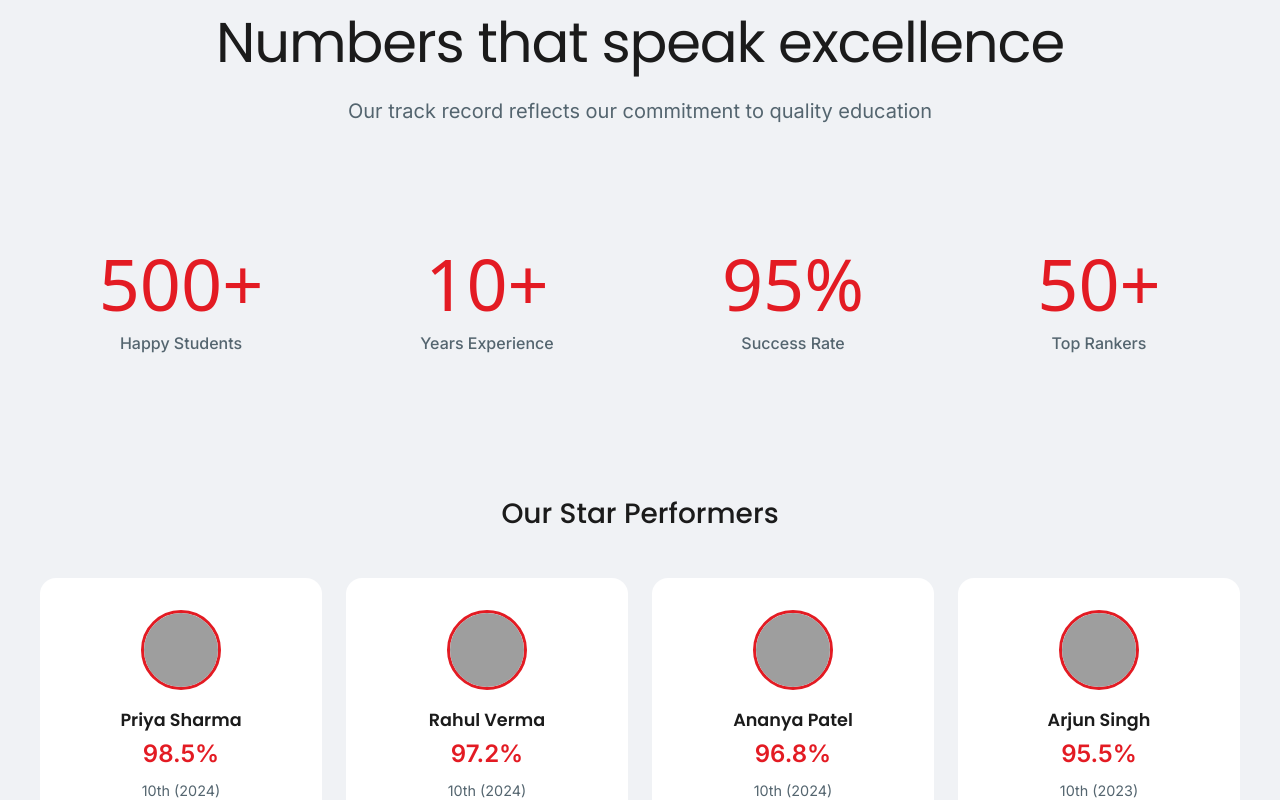
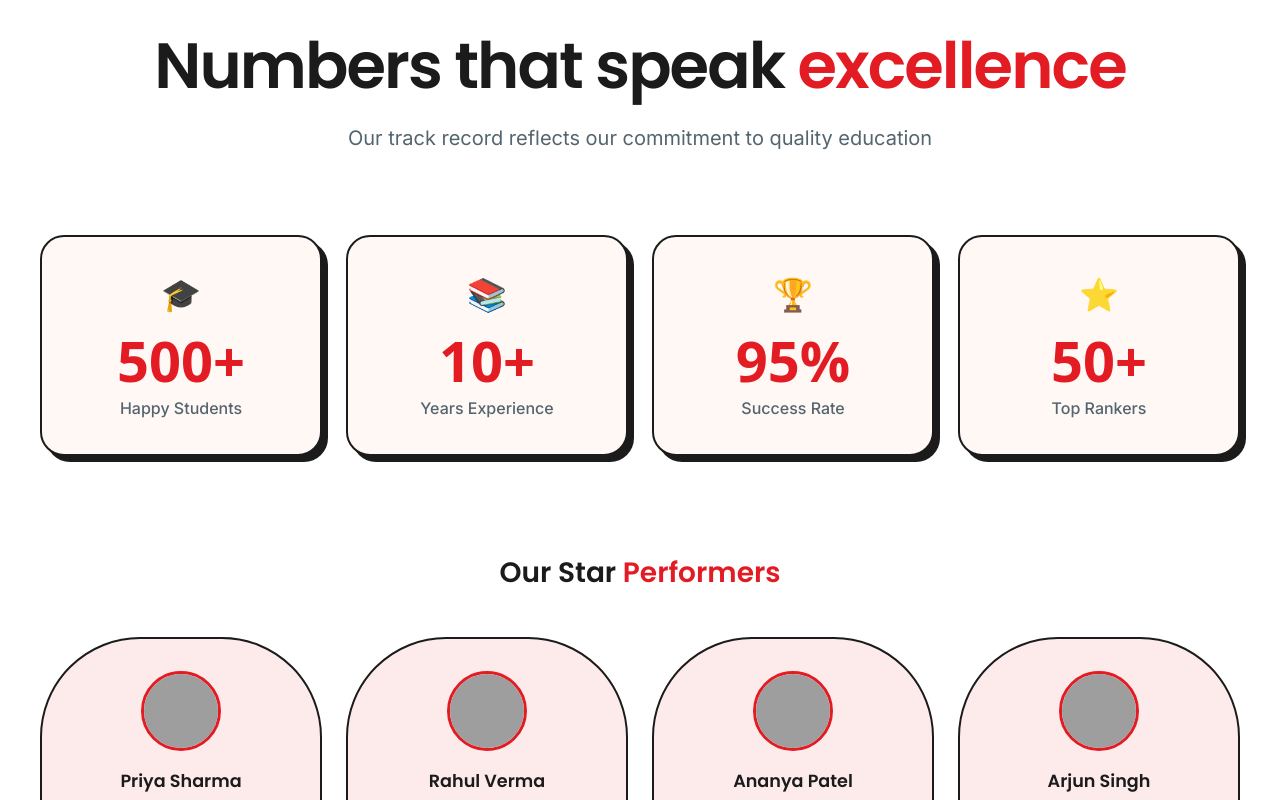
Before and after one commit to alok-hub123/Aimers, a React (Vite) app: page / in a window 1280 px wide. Shown: the part 2120-2920 px from the top of the page. Built offline with nearby package versions, Linux system fonts and the light colour scheme; grey boxes are pictures that could not be loaded.

Commit message:
updated achievements styling

```diff
--- a/src/components/Achievements.jsx
+++ b/src/components/Achievements.jsx
@@ -1,15 +1,15 @@
 import React, { useRef, useEffect, useState } from 'react';
-import { COLORS } from '../constants/theme';
+import { COLORS, SHADOWS } from '../constants/theme';
 
 const Achievements = () => {
     const [isVisible, setIsVisible] = useState(false);
     const sectionRef = useRef(null);
 
     const stats = [
-        { value: 500, suffix: '+', label: 'Happy Students' },
-        { value: 10, suffix: '+', label: 'Years Experience' },
-        { value: 95, suffix: '%', label: 'Success Rate' },
-        { value: 50, suffix: '+', label: 'Top Rankers' },
+        { value: 500, suffix: '+', label: 'Happy Students', emoji: '🎓' },
+        { value: 10, suffix: '+', label: 'Years Experience', emoji: '📚' },
+        { value: 95, suffix: '%', label: 'Success Rate', emoji: '🏆' },
+        { value: 50, suffix: '+', label: 'Top Rankers', emoji: '⭐' },
     ];
 
     const toppers = [
@@ -59,8 +59,8 @@ const Achievements = () => {
 
     return (
         <section ref={sectionRef} id="achievements" style={{
-            padding: '120px 24px',
-            backgroundColor: '#f0f2f5',
+            padding: '140px 24px',
+            backgroundColor: COLORS.white,
         }}>
             <div style={{
                 maxWidth: '1200px',
@@ -69,26 +69,28 @@ const Achievements = () => {
                 {/* Header */}
                 <div style={{ textAlign: 'center', marginBottom: '80px' }}>
                     <h2 style={{
-                        fontSize: 'clamp(2.5rem, 5vw, 3.5rem)',
-                        fontWeight: 400,
-                        color: '#1b1b1b',
-                        lineHeight: 1.15,
+                        fontSize: 'clamp(2.8rem, 5vw, 4rem)',
+                        fontWeight: 600,
+                        color: COLORS.dark,
+                        lineHeight: 1.1,
                         marginBottom: '20px',
-                        letterSpacing: '-0.02em',
+                        letterSpacing: '-0.03em',
                     }}>
-                        Numbers that speak excellence
+                        Numbers that speak{' '}
+                        <span style={{ color: COLORS.primary }}>excellence</span>
                     </h2>
                     <p style={{
                         fontSize: '1.25rem',
-                        color: '#54656f',
+                        color: COLORS.darkSecondary,
                         maxWidth: '600px',
                         margin: '0 auto',
+                        lineHeight: 1.7,
                     }}>
                         Our track record reflects our commitment to quality education
                     </p>
                 </div>
 
-                {/* Stats Grid */}
+                {/* Stats Grid - Neo-brutalist cards */}
                 <div style={{
                     display: 'grid',
                     gridTemplateColumns: 'repeat(4, 1fr)',
@@ -99,23 +101,33 @@ const Achievements = () => {
                         <div
                             key={index}
                             style={{
+                                background: COLORS.warmBg,
+                                borderRadius: '24px',
+                                padding: '32px 20px',
                                 textAlign: 'center',
-                                padding: '40px 20px',
+                                border: `2px solid ${COLORS.dark}`,
+                                boxShadow: SHADOWS.brutalist,
                             }}
                         >
                             <div style={{
-                                fontSize: 'clamp(3rem, 6vw, 4.5rem)',
-                                fontWeight: 300,
+                                fontSize: '2rem',
+                                marginBottom: '12px',
+                            }}>
+                                {stat.emoji}
+                            </div>
+                            <div style={{
+                                fontSize: 'clamp(2.5rem, 5vw, 3.5rem)',
+                                fontWeight: 700,
                                 color: COLORS.primary,
                                 fontFamily: 'system-ui, sans-serif',
                                 lineHeight: 1,
-                                marginBottom: '12px',
+                                marginBottom: '8px',
                             }}>
                                 <AnimatedNumber value={stat.value} suffix={stat.suffix} />
                             </div>
                             <div style={{
                                 fontSize: '1rem',
-                                color: '#54656f',
+                                color: COLORS.darkSecondary,
                                 fontWeight: 500,
                             }}>
                                 {stat.label}
@@ -128,12 +140,12 @@ const Achievements = () => {
                 <div>
                     <h3 style={{
                         fontSize: '1.75rem',
-                        fontWeight: 500,
-                        color: '#1b1b1b',
+                        fontWeight: 600,
+                        color: COLORS.dark,
                         textAlign: 'center',
                         marginBottom: '48px',
                     }}>
-                        Our Star Performers
+                        Our Star <span style={{ color: COLORS.primary }}>Performers</span>
                     </h3>
                     <div style={{
                         display: 'grid',
@@ -144,14 +156,12 @@ const Achievements = () => {
                             <div
                                 key={index}
                                 style={{
-                                    background: 'white',
-                                    borderRadius: '16px',
+                                    background: COLORS.primaryLight,
+                                    borderRadius: '100px 100px 24px 24px',
                                     padding: '32px',
                                     textAlign: 'center',
-                                    transition: 'transform 0.3s ease',
+                                    border: `2px solid ${COLORS.dark}`,
                                 }}
-                                onMouseEnter={(e) => e.currentTarget.style.transform = 'translateY(-4px)'}
-                                onMouseLeave={(e) => e.currentTarget.style.transform = 'translateY(0)'}
                             >
                                 <div style={{
                                     width: '80px',
@@ -174,14 +184,14 @@ const Achievements = () => {
                                 <h4 style={{
                                     fontSize: '1.1rem',
                                     fontWeight: 600,
-                                    color: '#1b1b1b',
+                                    color: COLORS.dark,
                                     marginBottom: '4px',
                                 }}>
                                     {topper.name}
                                 </h4>
                                 <div style={{
                                     fontSize: '1.5rem',
-                                    fontWeight: 600,
+                                    fontWeight: 700,
                                     color: COLORS.primary,
                                     marginBottom: '4px',
                                 }}>
@@ -189,7 +199,7 @@ const Achievements = () => {
                                 </div>
                                 <span style={{
                                     fontSize: '0.9rem',
-                                    color: '#54656f',
+                                    color: COLORS.darkSecondary,
                                 }}>
                                     {topper.class}
                                 </span>
@@ -200,9 +210,14 @@ const Achievements = () => {
             </div>
 
             <style>{`
-                @media (max-width: 768px) {
+                @media (max-width: 900px) {
                     #achievements > div > div:nth-child(2) {
                         grid-template-columns: repeat(2, 1fr) !important;
+                    }
+                }
+                @media (max-width: 500px) {
+                    #achievements > div > div:nth-child(2) {
+                        grid-template-columns: 1fr !important;
                     }
                 }
             `}</style>
```
